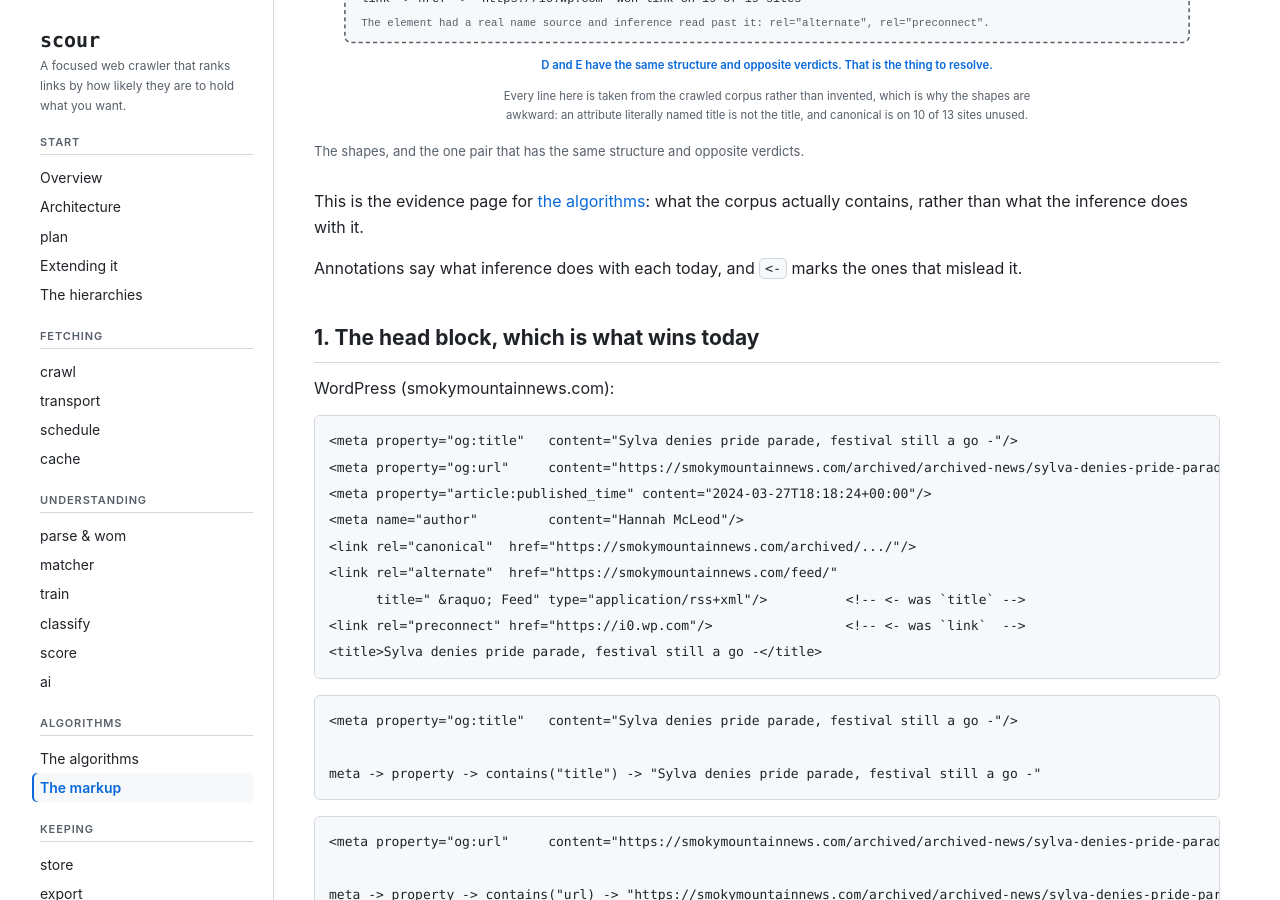
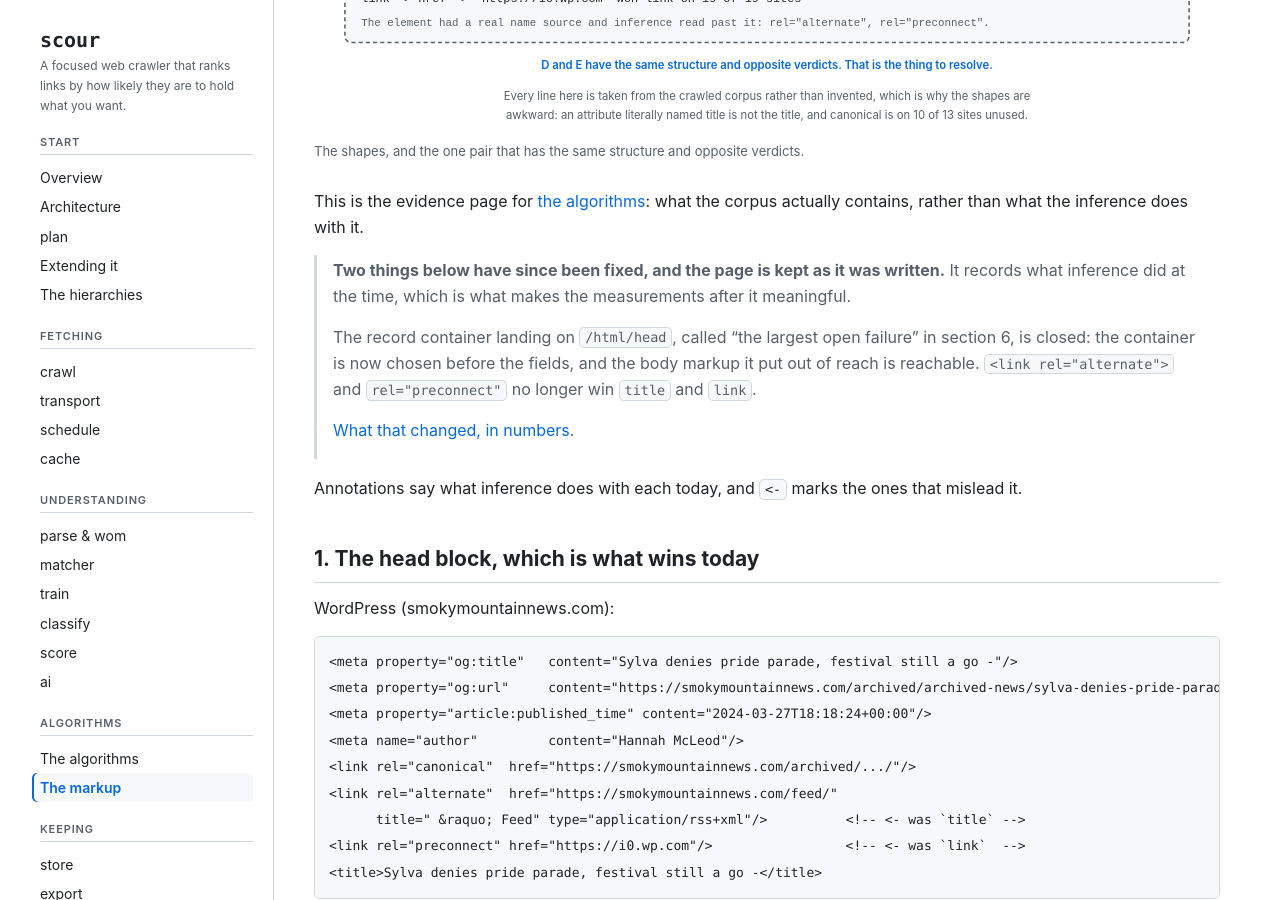
Before and after one commit to rangertaha/scour, a Jekyll site: the page built from docs/algorithms/markup.md, in a window 1280 px wide and 900 px high, scrolled down 474 px. Built offline with Jekyll 4.4.1, drawn with Linux system fonts in a browser that asks for light colours.

Commit message:
Say that the markup page's largest open failure is closed
Section 6 calls the record container landing on /html/head "the largest open
failure", in the present tense, and the results page lists the same thing among
the faults that were found and fixed. A reader arriving at the markup page
directly is told the opposite of what the numbers say.

The analysis stays as written, because it records what inference did at the
time and that is what makes the measurements taken after it mean anything. What
it gains is a note saying which of its problems are closed.

```diff
--- a/docs/algorithms/markup.md
+++ b/docs/algorithms/markup.md
@@ -17,6 +17,17 @@ is invented.</p>
 This is the evidence page for
 [the algorithms]({{ '/algorithms/' | relative_url }}): what the corpus actually
 contains, rather than what the inference does with it.
+
+> **Two things below have since been fixed, and the page is kept as it was
+> written.** It records what inference did at the time, which is what makes the
+> measurements after it meaningful.
+>
+> The record container landing on `/html/head`, called "the largest open
+> failure" in section 6, is closed: the container is now chosen before the
+> fields, and the body markup it put out of reach is reachable. `<link
+> rel="alternate">` and `rel="preconnect"` no longer win `title` and `link`.
+>
+> [What that changed, in numbers]({{ '/results/' | relative_url }}).
 
 Annotations say what inference does with each today, and `<-` marks the ones
 that mislead it.
```
